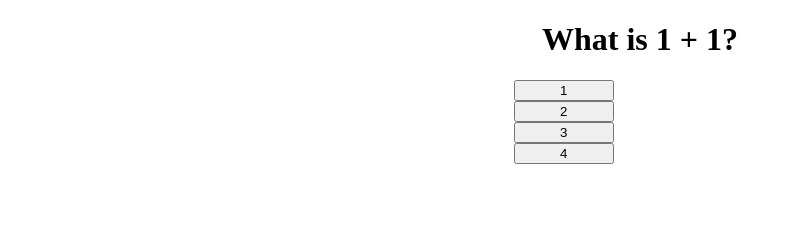
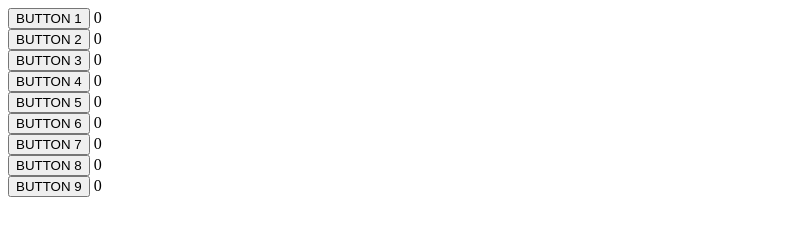
Before and after one commit to AidanGuarniere/code-quiz, a plain HTML site: page test.html in a window 1280 px wide. Shown: the whole page, without its empty margins (0-791 px from the left). Drawn offline with Linux system fonts and the light colour scheme.

Commit message:
attempting to dynamucally generate quiz elements to replace hard-code

```diff
--- /dev/null
+++ b/assets/css/style2.css
@@ -0,0 +1,9 @@
+#root {
+    width: 100%;
+    display: flex;
+    flex-direction: column;
+}
+
+.btn {
+    width: fit-content;
+}
--- a/test.html
+++ b/test.html
@@ -4,116 +4,132 @@
     <meta charset="UTF-8">
     <meta name="viewport" content="width=device-width, initial-scale=1.0">
     <title>Coding Quiz Page</title>
+    <link rel="stylesheet" href="./assets/css/style2.css" >
 </head>
 <body>
+    <div id="root"></div>
     <script>
-        var questions = [
-        { question: "What is 1 + 1?", answer: "1234" },
-        { question: "What is 2 + 2?", answer: "1234" },
-        { question: "What is 1 + 2?", answer: "1234" },
-        { question: "What is 0 + 1?", answer: "1234" },
-        { question: "What is 2 x 2?", answer: "1234" },
-        { question: "What is 4 x 1?", answer: "1234" }
-      ];
+    //     var questions = [
+    //     { question: "What is 1 + 1?", answer: "1234", answercheck: 2 },
+    //     { question: "What is 2 + 2?", answer: "1234", answercheck: 4 },
+    //     { question: "What is 1 + 2?", answer: "1234", answercheck: 3 },
+    //     { question: "What is 0 + 1?", answer: "1234", answercheck: 4 },
+    //     { question: "What is 2 x 2?", answer: "1234" },
+    //     { question: "What is 4 x 1?", answer: "1234" }
+    //   ];
 
-    i = 0;
-    questions[i].answer.split();
-    //questions
-    var body = document.body;
+    // i = 0;
+    // questions[i].answer.split();
+    // //questions
+    // var body = document.body;
 
 
-    var h1El = document.createElement("h1");
-    h1El.textContent = questions[i].question;
-    h1El.setAttribute("style", "text-align: center");
-    body.appendChild(h1El)
+    // var h1El = document.createElement("h1");
+    // h1El.textContent = questions[i].question;
+    // h1El.setAttribute("style", "text-align: center");
+    // body.appendChild(h1El)
 
-    //list container
-    var divEl = document.createElement("div")
-    divEl.setAttribute("style", "margin-left: 40%; ")
-    body.appendChild(divEl)
+    // //list container
+    // var divEl = document.createElement("div")
+    // divEl.setAttribute("style", "margin-left: 40%; ")
+    // body.appendChild(divEl)
+
+    const array = [1,2,3,4,5,6,7,8,9]
+
+    for(let i=0; i < array.length; i++){
+    document.getElementById("root")  .innerHTML += `
+    <div>
+    <button id = ${array[i]} "btn" class = "btn" > BUTTON ${array[i]}</button>
+    <span>0</span>
+    </div>`
+    }
+
+    //answers
+
+        // var button1 = document.createElement("button");
+        // button1.textContent = questions[i].answer[0];
+        // button1.setAttribute("style", "display: block; width:100px")
+        // divEl.appendChild(button1);
+
+        // var button2 = document.createElement("button");
+        // button2.textContent = questions[i].answer[1];
+        // button2.setAttribute("style", "display: block; width:100px")
+        // divEl.appendChild(button2);
+
+        // var button3 = document.createElement("button");
+        // button3.textContent = questions[i].answer[2];
+        // button3.setAttribute("style", "display: block; width:100px")
+        // divEl.appendChild(button3);
+
+        // var button4 = document.createElement("button");
+        // button4.textContent = questions[i].answer[3];
+        // button4.setAttribute("style", "display: block; width:100px")
+        // divEl.appendChild(button4);
+
+        // // when answer is clicked do something
+
+
+        // button1.addEventListener("click", function(){
+
+        //     if (i < questions.length){
+        //         i++
+        //         //new question
+        //         h1El.textContent = questions[i].question;
+        //         button1.textContent = questions[1].answer[0];
+        //         button2.textContent = questions[1].answer[1];
+        //         button3.textContent = questions[1].answer[2];
+        //         button4.textContent = questions[1].answer[3];
+        //     }
+        //     console.log(i)
+        // })
+
+        // button2.addEventListener("click", function(){
+
+        //     if (i < questions.length){
+        //         i++
+        //         //new question
+        //         h1El.textContent = questions[i].question;
+        //         button1.textContent = questions[2].answer[0];
+        //         button2.textContent = questions[2].answer[1];
+        //         button3.textContent = questions[2].answer[2];
+        //         button4.textContent = questions[2].answer[3];
+        //     }
+        //     console.log(i)
+        // })
+
+        // button3.addEventListener("click", function(){
+
+        //     if (i < questions.length){
+        //         i++
+        //         //new question
+        //         h1El.textContent = questions[i].question;
+        //         button1.textContent = questions[3].answer[0];
+        //         button2.textContent = questions[3].answer[1];
+        //         button3.textContent = questions[3].answer[2];
+        //         button4.textContent = questions[3].answer[3];
+        //     }
+        //     console.log(i)
+        // })
+
+        // button4.addEventListener("click", function(){
+
+        //     if (i < questions.length){
+        //         i++
+        //         //new question
+        //         h1El.textContent = questions[i].question;
+        //         button1.textContent = questions[4].answer[0];
+        //         button2.textContent = questions[4].answer[1];
+        //         button3.textContent = questions[4].answer[2];
+        //         button4.textContent = questions[4].answer[3];
+        //     }
+        // console.log(i)
+        // })
 
 
 
-    //answers
-
-        var button1 = document.createElement("button");
-        button1.textContent = questions[i].answer[0];
-        button1.setAttribute("style", "display: block; width:100px")
-        divEl.appendChild(button1);
-
-        var button2 = document.createElement("button");
-        button2.textContent = questions[i].answer[1];
-        button2.setAttribute("style", "display: block; width:100px")
-        divEl.appendChild(button2);
-
-        var button3 = document.createElement("button");
-        button3.textContent = questions[i].answer[2];
-        button3.setAttribute("style", "display: block; width:100px")
-        divEl.appendChild(button3);
-
-        var button4 = document.createElement("button");
-        button4.textContent = questions[i].answer[3];
-        button4.setAttribute("style", "display: block; width:100px")
-        divEl.appendChild(button4);
-
-        // when answer is clicked do something
 
 
-        button1.addEventListener("click", function(){
 
-            if (i < questions.length){
-                i++
-                //new question
-                h1El.textContent = questions[i].question;
-                button1.textContent = questions[1].answer[0];
-                button2.textContent = questions[1].answer[1];
-                button3.textContent = questions[1].answer[2];
-                button4.textContent = questions[1].answer[3];
-            }
-            console.log(i)
-        })
-
-        button2.addEventListener("click", function(){
-
-            if (i < questions.length){
-                i++
-                //new question
-                h1El.textContent = questions[i].question;
-                button1.textContent = questions[2].answer[0];
-                button2.textContent = questions[2].answer[1];
-                button3.textContent = questions[2].answer[2];
-                button4.textContent = questions[2].answer[3];
-            }
-            console.log(i)
-        })
-
-        button3.addEventListener("click", function(){
-
-            if (i < questions.length){
-                i++
-                //new question
-                h1El.textContent = questions[i].question;
-                button1.textContent = questions[3].answer[0];
-                button2.textContent = questions[3].answer[1];
-                button3.textContent = questions[3].answer[2];
-                button4.textContent = questions[3].answer[3];
-            }
-            console.log(i)
-        })
-
-        button4.addEventListener("click", function(){
-
-            if (i < questions.length){
-                i++
-                //new question
-                h1El.textContent = questions[i].question;
-                button1.textContent = questions[4].answer[0];
-                button2.textContent = questions[4].answer[1];
-                button3.textContent = questions[4].answer[2];
-                button4.textContent = questions[4].answer[3];
-            }
-            console.log(i)
-        })
     //unordered list
     // var ulEl = document.createElement("ul");
     // ulEl.setAttribute("style", "list-style: none;")
```
Also changed, not shown: index.html (+3 -3 lines).
